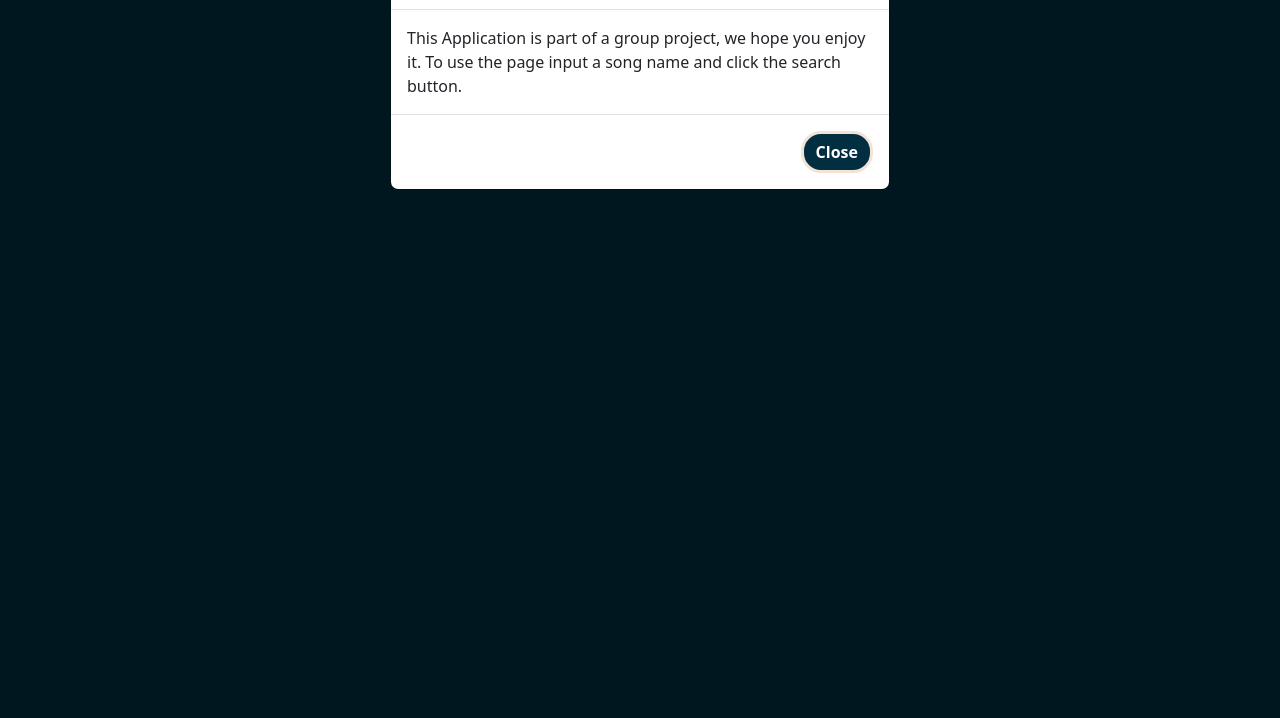
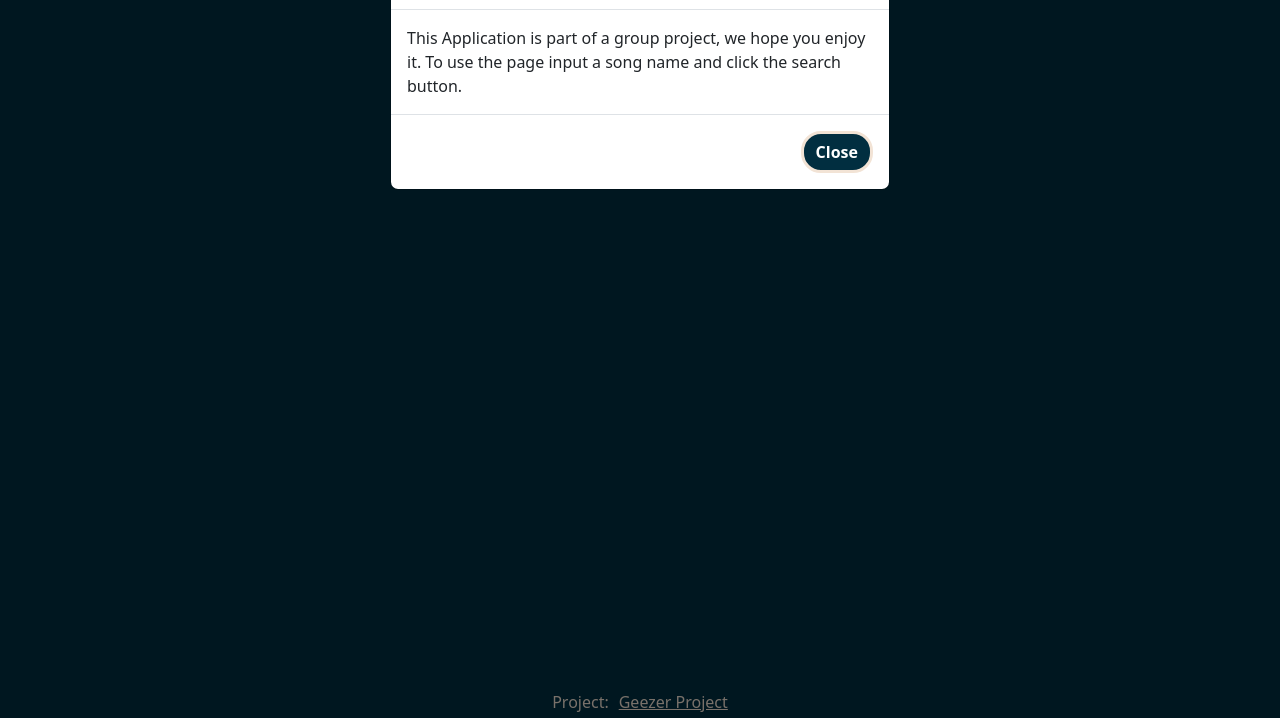
Before and after one commit to alecerf01/Geezer-Project, a plain HTML site: page index.html in a window 1280 px wide. Shown: the part 82-800 px from the top of the page. Drawn offline with nearby package versions, Linux system fonts and the light colour scheme; a script that the page names is missing.

Commit message:
added footer to the project

```diff
--- a/assets/style.css
+++ b/assets/style.css
@@ -48,7 +48,7 @@ audio {
   margin-right: 20px;
 }
 
-a,
+#lyrics-container a,
 p {
   text-decoration: none;
   color: #f2e3d5;
@@ -114,3 +114,15 @@ input {
   -ms-overflow-style: none; /* IE and Edge */
   scrollbar-width: none; /* Firefox */
 }
+
+footer #footer {
+    color: #f2e3d5;
+    padding-left: 10px;
+
+}
+footer {
+  display:flex;
+  justify-content: center;
+  color: #f2e3d5;
+
+}
--- a/index.html
+++ b/index.html
@@ -59,12 +59,16 @@
 
     <div id="main-container" class="container-fluid">
       <div class="row">
-        <div id="song-container" class="col-lg-3"></div>
-        <div id="lyrics-container" class="col-lg-7 text-center"></div>
+        <div id="song-container" class="col-lg-2"></div>
+        <div id="lyrics-container" class="col-lg-8 text-center"></div>
         <div id="button-history-container" class="col-lg-2"></div>
       </div>
     </div>
 
+    <footer>
+      <div id="link-text">Project: </div>
+      <a id="footer" href="https://github.com/alecerf01/Geezer-Project" target="_blank">Geezer Project</a>
+    </footer>
 
     <script
       src="https://cdn.jsdelivr.net/npm/bootstrap@5.3.0-alpha1/dist/js/bootstrap.bundle.min.js"
@@ -75,8 +79,9 @@
       $(window).on('load', function() {
           $('#myModal').modal('show');
       });
+
   </script>
     <script src="./assets/keys.js"></script>
     <script src="./assets/script.js"></script>
   </body>
-</html>
+  </html>
```
